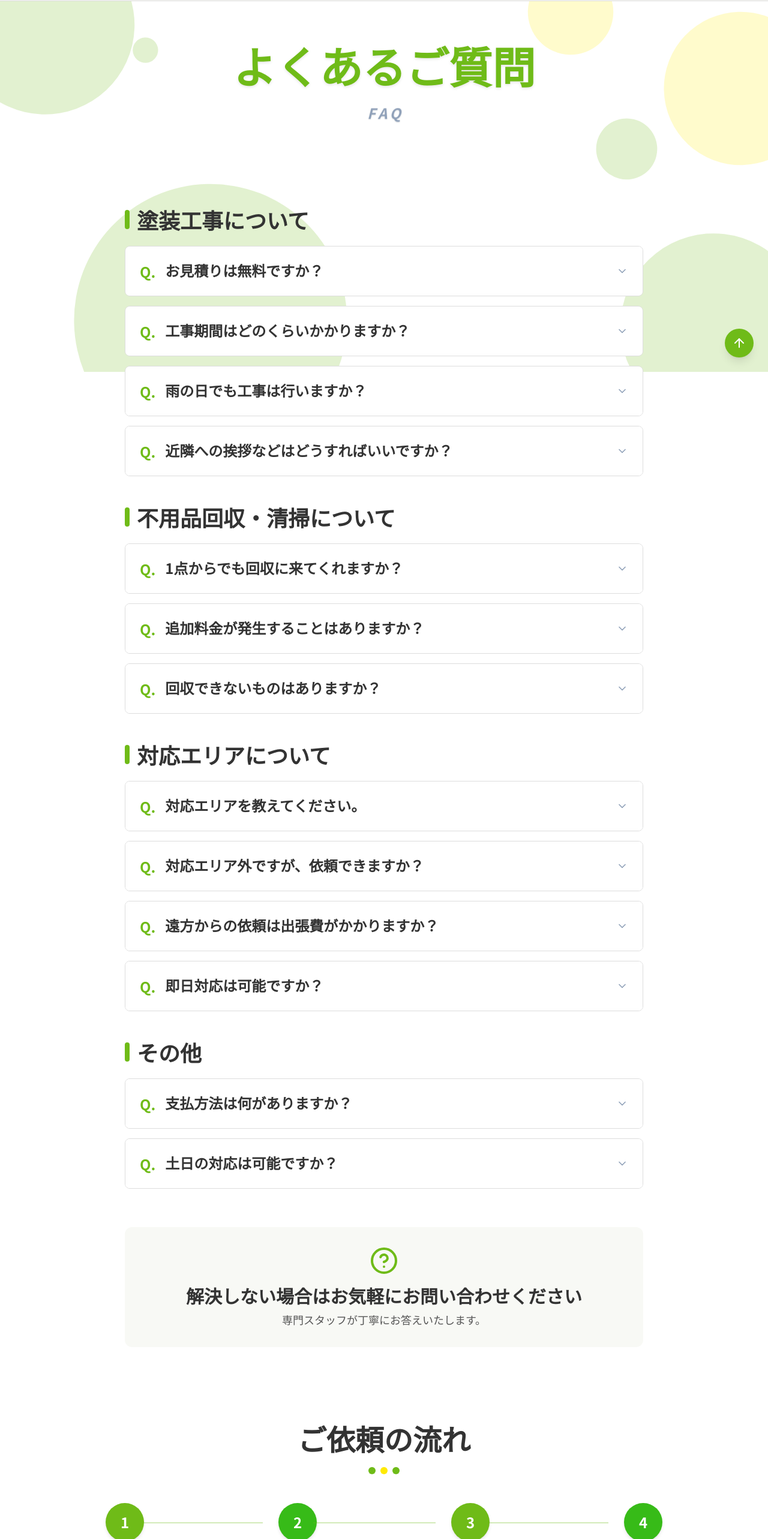
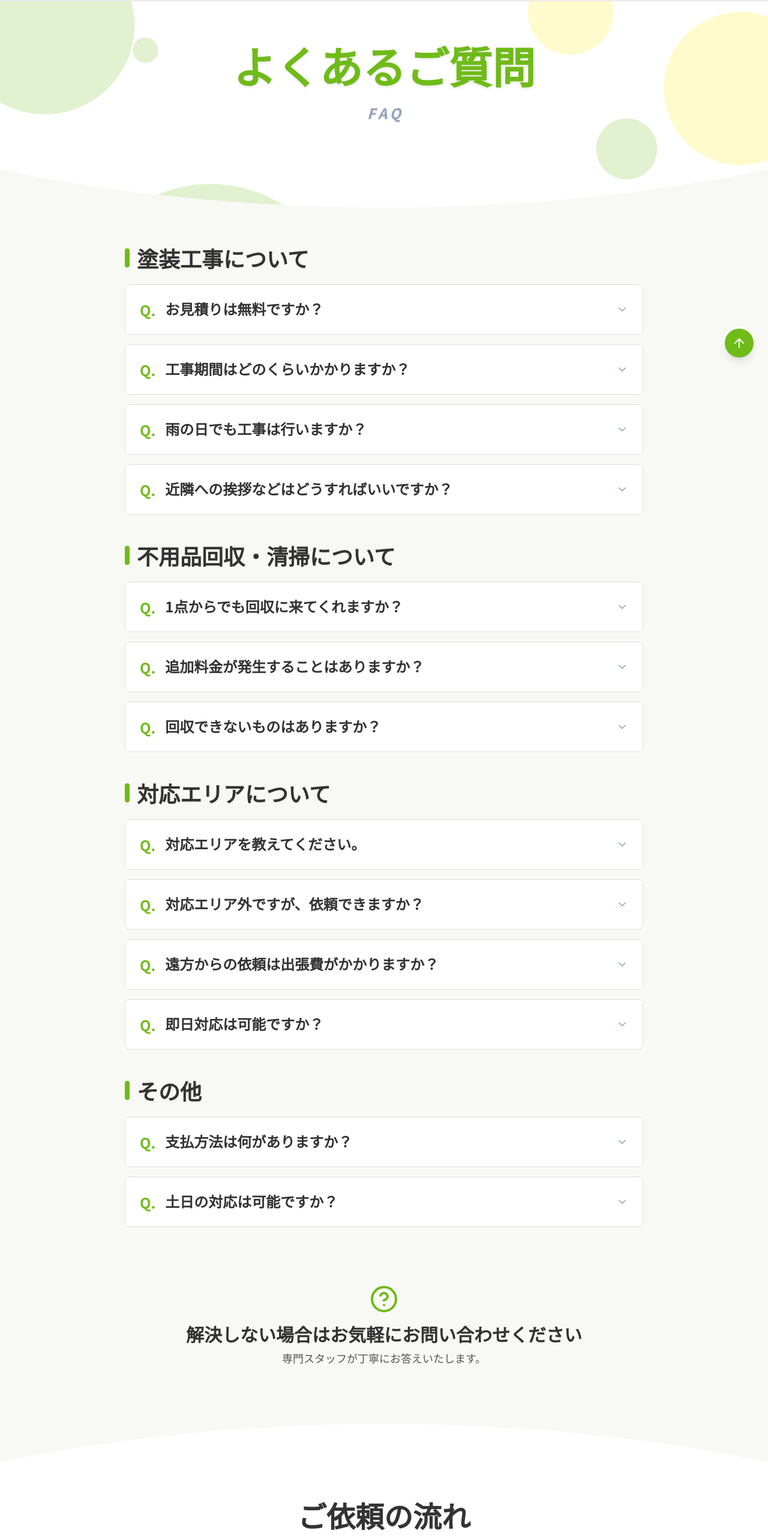
Before and after one commit to gezzzi/hp-tosou, a Next.js app: page /faq in a window 1280 px wide. Shown: the part 180-2746 px from the top of the page at 60% size. Built offline with nearby package versions, Linux system fonts and the light colour scheme; a web font is replaced by a local one.

Commit message:
セクション間のデザインの修正2

```diff
--- a/src/app/contact/page.tsx
+++ b/src/app/contact/page.tsx
@@ -113,7 +113,7 @@ function ContactForm() {
             <div>
               <h2 className="text-2xl lg:text-3xl font-bold text-black mb-8 text-center">お電話でのお問い合わせ</h2>
 
-              <div className="bg-[var(--bg-light)] rounded-lg p-8 md:p-12">
+              <div className="bg-white rounded-lg p-8 md:p-12 border-[3px] border-[var(--border-light)]">
                 <p className="text-lg md:text-xl text-[var(--text-light)] mb-4 text-center">お気軽にお電話ください（社長直通）</p>
                 <a href="tel:054-552-8798" className="flex items-center justify-center gap-4 text-4xl md:text-5xl font-bold text-black mb-6">
                   <svg className="w-10 h-10 text-[var(--primary-green)]" fill="currentColor" viewBox="0 0 24 24">
--- a/src/app/faq/page.tsx
+++ b/src/app/faq/page.tsx
@@ -4,6 +4,7 @@ import Footer from "@/components/Footer";
 import HomeCTA from "@/components/HomeCTA";
 import WorkFlow from "@/components/WorkFlow";
 import FAQContent from "@/components/FAQContent";
+import WaveDivider from "@/components/WaveDivider";
 
 export const metadata = {
   title: "よくあるご質問 | 株式会社マルヨ",
@@ -20,7 +21,19 @@ export default function FAQPage() {
           subtitle="FAQ"
           bgImage="/pic/hd/faq-hd.jpg"
         />
+
+        {/* transparent -> bg-light (Wave at bottom) */}
+        <div className="bg-transparent">
+          <WaveDivider color="var(--bg-light)" />
+        </div>
+
         <FAQContent />
+
+        {/* bg-light -> transparent (Wave at top) */}
+        <div className="bg-transparent">
+          <WaveDivider color="var(--bg-light)" flip />
+        </div>
+
         <WorkFlow />
         <HomeCTA />
       </main>
--- a/src/components/FAQContent.tsx
+++ b/src/components/FAQContent.tsx
@@ -81,7 +81,7 @@ const faqItems = [
 
 export default function FAQContent() {
   return (
-    <section className="py-16 bg-transparent overflow-hidden">
+    <section className="py-16 bg-(--bg-light) overflow-hidden">
       <div className="max-w-4xl mx-auto px-4">
         <div className="space-y-12">
           {faqItems.map((category, catIndex) => (
```
